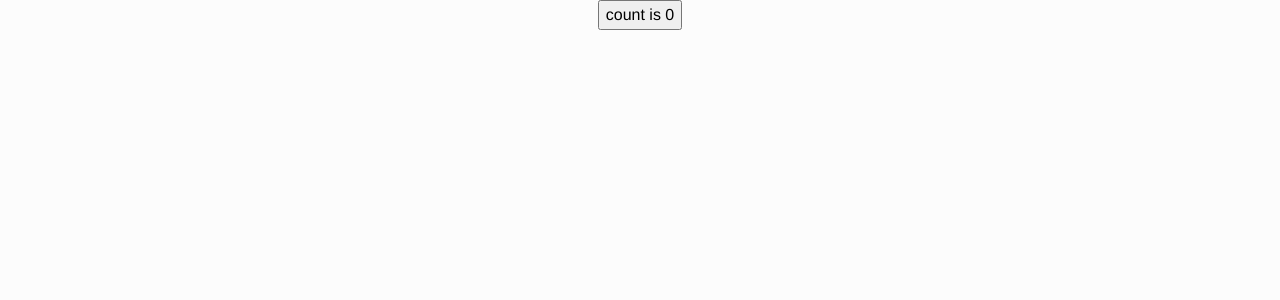
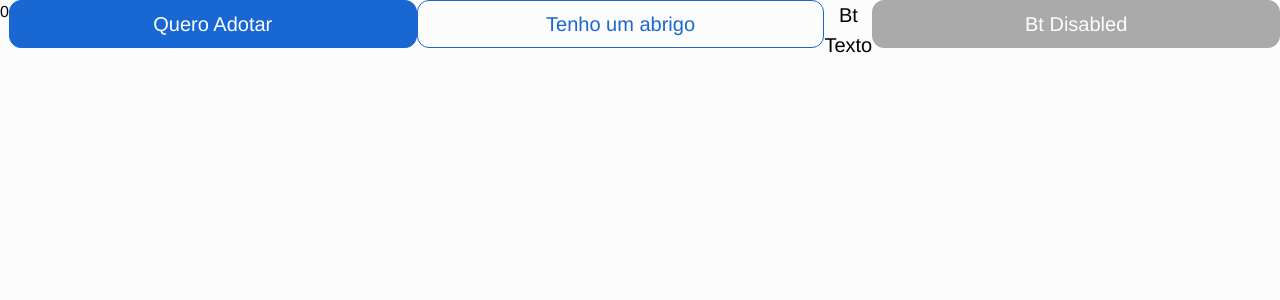
Before and after one commit to Rodrigo-Mischiatti/picles-spa, a React (Vite) app: page / in a window 1280 px wide. Shown: the top 300 px of the page. Built offline with nearby package versions, Linux system fonts and the light colour scheme.

Commit message:
implementacao do botão e estilos do Front

```diff
--- a/src/App.tsx
+++ b/src/App.tsx
@@ -1,11 +1,28 @@
 import { useState } from 'react'
+import { Button } from './components/common/Button'
+import { ButtonVariants } from './components/common/Button/Button.constants'
 
 export function App() {
   const [count, setCount] = useState(0)
 
   return (
-    <button onClick={() => setCount((count) => count + 1)}>
-      count is {count}
-    </button>
+    //<button onClick={() => setCount((count) => count + 1)}>
+    //  count is {count}
+    //</button>
+    <>
+      {count}
+      < Button variant={ButtonVariants.Default} onClick={() => setCount(count + 1)}>
+        Quero Adotar
+      </Button >
+      < Button variant={ButtonVariants.Outlined}>
+        Tenho um abrigo
+      </Button >
+      < Button variant={ButtonVariants.Text}>
+        Bt Texto
+      </Button >
+      < Button variant={ButtonVariants.Disabled}>
+        Bt Disabled
+      </Button >
+    </>
   )
 }
--- /dev/null
+++ b/src/components/common/Button/Button.constants.ts
@@ -0,0 +1,6 @@
+export enum ButtonVariants {
+    Default = 'default',
+    Disabled = 'disabled',
+    Outlined = 'outlined',
+    Text = 'text',
+}
--- /dev/null
+++ b/src/components/common/Button/Button.tsx
@@ -0,0 +1,32 @@
+import { ButtonHTMLAttributes } from 'react'
+import styles from './Button.module.css'
+import { ButtonVariants } from './Button.constants'
+
+//a interface extende a classe ButtonHTMLAttributes, que por sua vez possui todos os metodos do botão padrão do HTML, com OnClick, Hover, etc
+interface IButton extends ButtonHTMLAttributes<HTMLButtonElement> {
+    variant?: ButtonVariants
+}
+
+// ...rest : este spreadOperator disponibiliza todas as propriedades pra dentro do nosso botão personalizado
+// atraves do import styles e do className no botão, importamos o CSS personalizado pra este botão
+export function Button({ variant = ButtonVariants.Default, children, ...rest }: IButton) {
+    let buttonClass = styles.buttonBase
+    switch (variant) {
+        case ButtonVariants.Default:
+            buttonClass += ` ${styles.buttonDefault}`
+            break
+        case ButtonVariants.Outlined:
+            buttonClass += ` ${styles.buttonOutlined}`
+            break
+        case ButtonVariants.Text:
+            buttonClass += ` ${styles.buttonText}`
+            break
+        case ButtonVariants.Disabled:
+            buttonClass += ` ${styles.buttonDisabled}`
+            break
+    }
+
+    return <button className={buttonClass}{...rest}>
+        {children}
+    </button>
+}
--- /dev/null
+++ b/src/components/common/Button/index.ts
@@ -0,0 +1 @@
+export * from './Button'
```
Also changed, not shown: src/components/common/Button/Button.module.css (line endings or trailing spaces).
